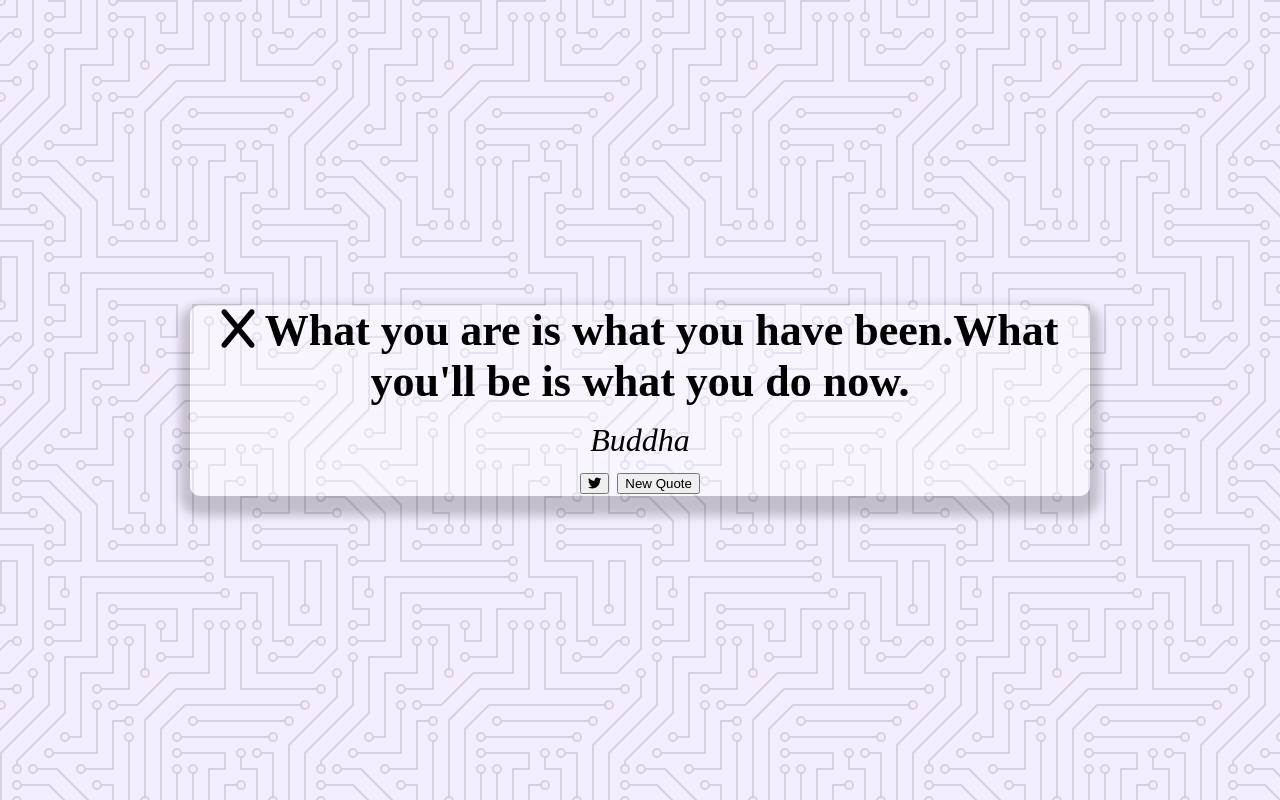
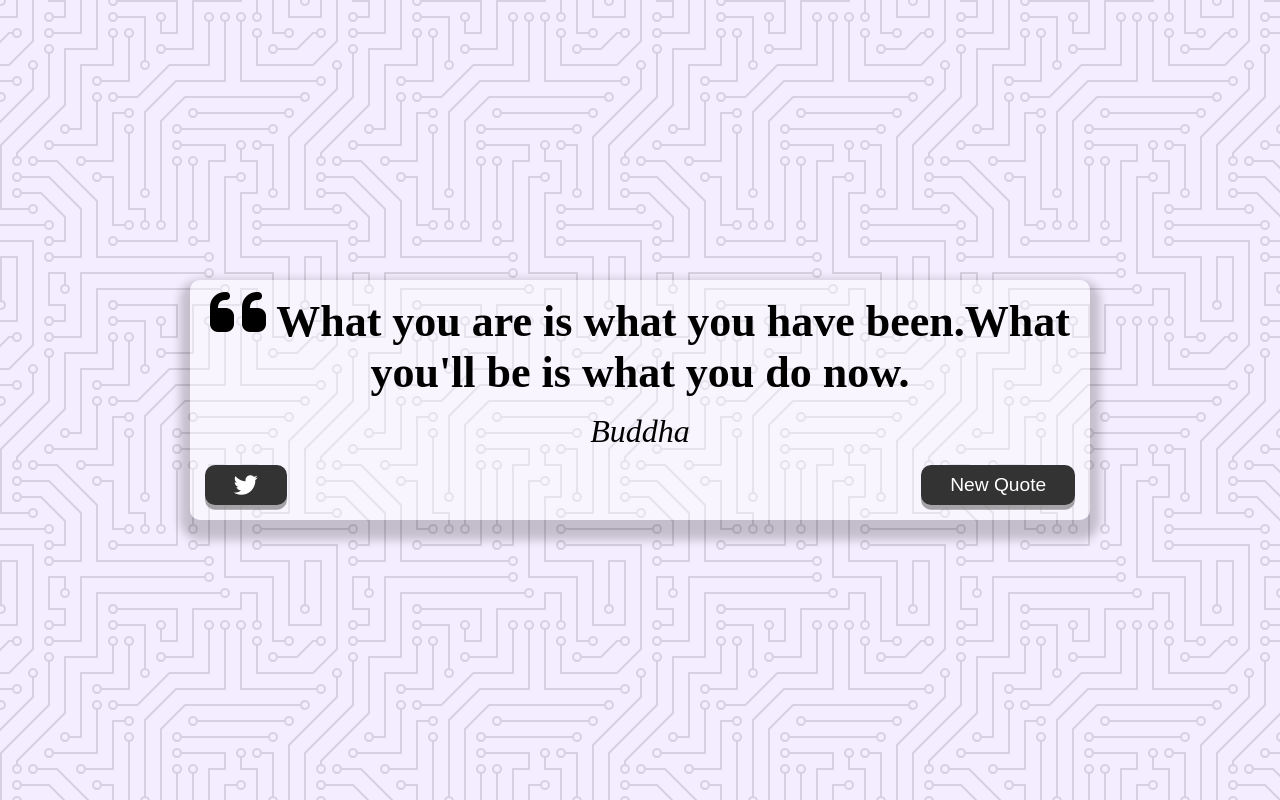
Before and after one commit to anshhhr/Quote-Generator, a plain HTML site: page index.html in a window 1280 px wide. Drawn offline with Linux system fonts and the light colour scheme.

Commit message:
change 2

```diff
--- a/index.html
+++ b/index.html
@@ -21,9 +21,8 @@
     <!-- <i class="fa-solid fa-splotch"></i> -->
     <div class="quote-container" id="quote-container">
       <!-- Quote -->
-
     <div class="quote-text">
-      <i class="fa-solid fa-x"></i>
+      <i class="fas fa-quote-left"></i>
       <span class="quote"
         >What you are is what you have been.What you'll be is what you do
         now.
@@ -34,13 +33,13 @@
          <span id="author">Buddha</span><div>
        </div>
        <!-- Button -->
-        <div class="button-contianer">
+        <div class="button-container">
           <button class="twitter-button" id="twitter" title="Tweet This!">
             <i class="fab fa-twitter"></i>
           </button>
-          <button id="new-quote">New Quote          </button>
+          <button id="new-quote">New Quote</button>
         </div>
-
+      </div>
     <script src="script.js"></script>
   </body>
 </html>
--- a/style.css
+++ b/style.css
@@ -29,6 +29,7 @@ body {
 .quote-text {
   font-size: 2.75rem;
 }
+
 .long-quote {
   font-size: 2rem;
 }
@@ -43,8 +44,45 @@ body {
   font-style: italic;
 }
 
+.button-container {
+  margin: 15px;
+  display: flex;
+  justify-content: space-between;
+  align-items: center;
+}
+
+button {
+  cursor: pointer;
+  font-size: 1.2rem;
+  height: 2.5rem;
+  border: none;
+  border-radius: 10px;
+  color: #fff;
+  background-color: #333;
+  outline: none;
+  padding: 0.5rem 1.8rem 0.5rem 1.8rem;
+  box-shadow: 0 0.3rem rgba(121, 121, 121, 0.65);
+  /* margin: 12px; */
+}
+
+button:hover {
+  filter: brightness(110%);
+}
+
+button:active {
+  transform: translate(0, 0.3rem);
+  box-shadow: 0 0.1rem rgba(255, 255, 255, 0.65);
+}
+
+.twitter-button:hover {
+  color: #38a1f3;
+}
+
+.fa-twitter {
+  font-size: 1.5rem;
+}
 /* Media Query: Tablet or smaller */
-@media screen and (max-width: 1000px) ! {
+@media screen and (max-width: 1000px) {
   .quote-container {
     margin: auto 10px;
   }
```
